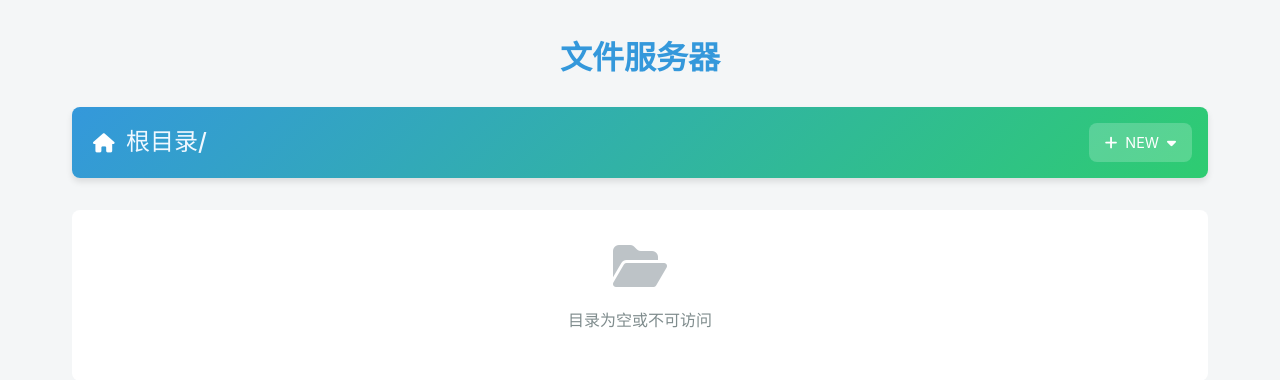
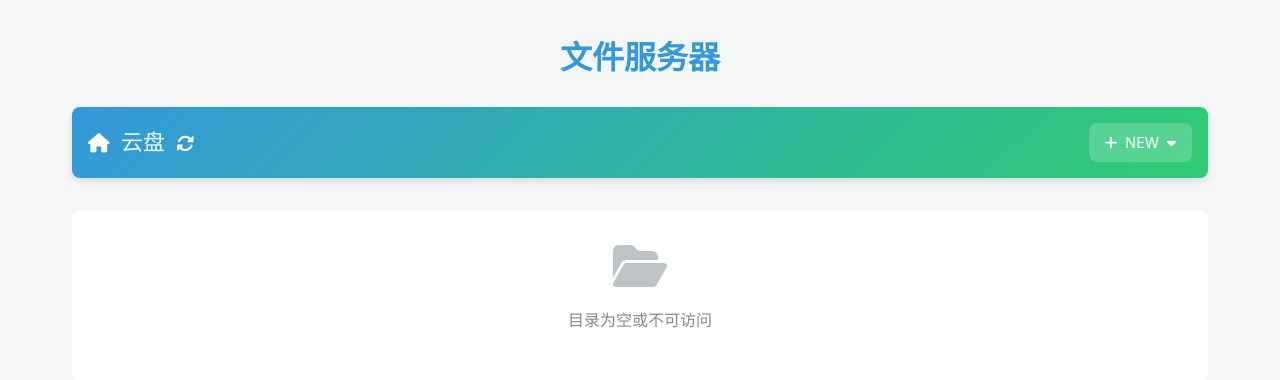
Before and after one commit to hityne/file_server, a Flask app: template templates/main.html in a window 1280 px wide. Shown: the top 380 px of the page. Run offline with Flask 3, Linux system fonts and the light colour scheme; the template is opened without the code that fills it, so the values that code supplies are empty; parts of the project's set-up code (start-up, migrations or seed data) failed here and were passed over; some libraries are stand-ins or nearby versions.

Commit message:
modify route line

```diff
--- a/static/css/file_server.css
+++ b/static/css/file_server.css
@@ -65,6 +65,34 @@ body {
 .file-header h1 a {
     color: aliceblue;
     text-decoration: none;
+    padding-left:0;
+    font-size: 22px;
+}
+
+.path-icon{
+    margin-right:2px;
+}
+
+.refresh-icon {
+    display: inline-flex;
+    align-items: center;
+    margin-left: 5px;
+    padding: 5px;
+    border-radius: 4px;
+    transition: transform 0.3s ease;
+}
+
+.refresh-icon:hover {
+    background-color: rgba(255, 255, 255, 0.2);
+}
+
+.refresh-icon i {
+    font-size: 1.1rem;
+    color: white;
+}
+
+.refresh-icon:hover i {
+    transform: rotate(180deg);
 }
 
 .home-icon {
--- a/templates/main.html
+++ b/templates/main.html
@@ -21,18 +21,20 @@
                 <a href="{{ url_for('browse_files', path='/') }}" class="home-icon" title="返回主页">
                     <i class="fas fa-home"></i>
                 </a>
-                <a href="{{ url_for('browse_files', path='/') }}">根目录/</a>
+                <a href="{{ url_for('browse_files', path='/') }}">云盘</a>
                 {% for part in current_path.split('/') %}
                     {% if loop.last %}
                         <a href="{{ url_for('browse_files', path=current_path) }}">
-                            {{- part -}}
+                            {%- if part -%}<span class="path-icon">></span><span style="font-weight: bold;">{{- part -}}</span>{%- endif -%}
                         </a>
                     {% else %}
                         <a href="{{ url_for('browse_files', path='/'.join(current_path.split('/')[0:loop.index])) }}">
-                            {{- part -}}/
-                        </a>
+                            <span class="path-icon">></span>{{- part -}}
                     {% endif %}
                 {% endfor %}
+                <a href="{{ url_for('browse_files', path=current_path) }}" class="refresh-icon" title="刷新页面">
+                    <i class="fas fa-sync-alt"></i>
+                </a>
             </h1>
             <div class="dropdown">
                 <button class="dropdown-btn" onclick="toggleDropdown()">
```
